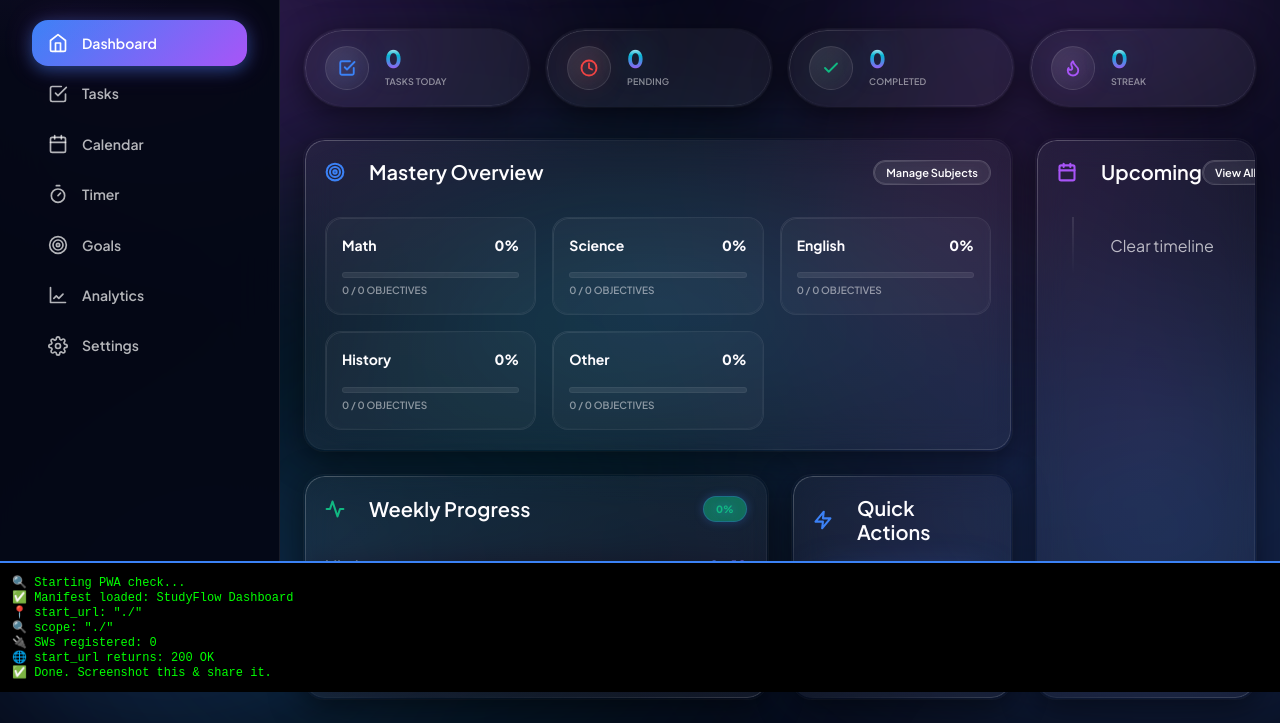
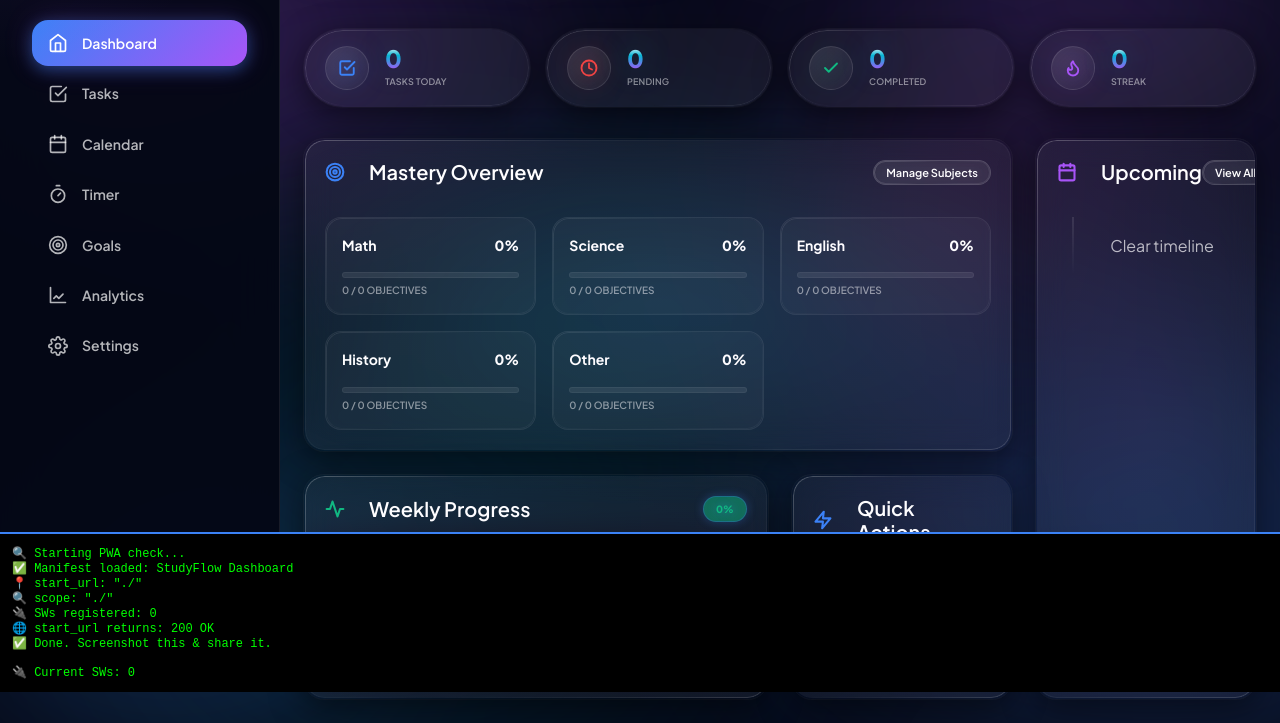
Before and after one commit to huzef-zo/Studyflow, a plain HTML site: page index.html in a window 1280 px wide. Shown: the part 108-831 px from the top of the page. Drawn offline with Linux system fonts and the light colour scheme.

Commit message:
Update index.html

```diff
--- a/index.html
+++ b/index.html
@@ -419,5 +419,25 @@
   });
 }
 </script>
+<script>
+if ('serviceWorker' in navigator) {
+  navigator.serviceWorker.register('./sw.js')
+    .then(reg => {
+      console.log('✅ SW registered:', reg.scope);
+      document.getElementById('pwa-debug').innerHTML += '<br>✅ SW registered: ' + reg.scope;
+    })
+    .catch(err => {
+      console.error('❌ SW registration failed:', err);
+      document.getElementById('pwa-debug').innerHTML += '<br>❌ SW failed: ' + err.message;
+    });
+
+  // Also check for existing registrations after a delay
+  setTimeout(async () => {
+    const regs = await navigator.serviceWorker.getRegistrations();
+    console.log('Current SWs:', regs.length);
+    document.getElementById('pwa-debug').innerHTML += '<br>🔌 Current SWs: ' + regs.length;
+  }, 2000);
+}
+</script>
 </body>
 </html>
```
